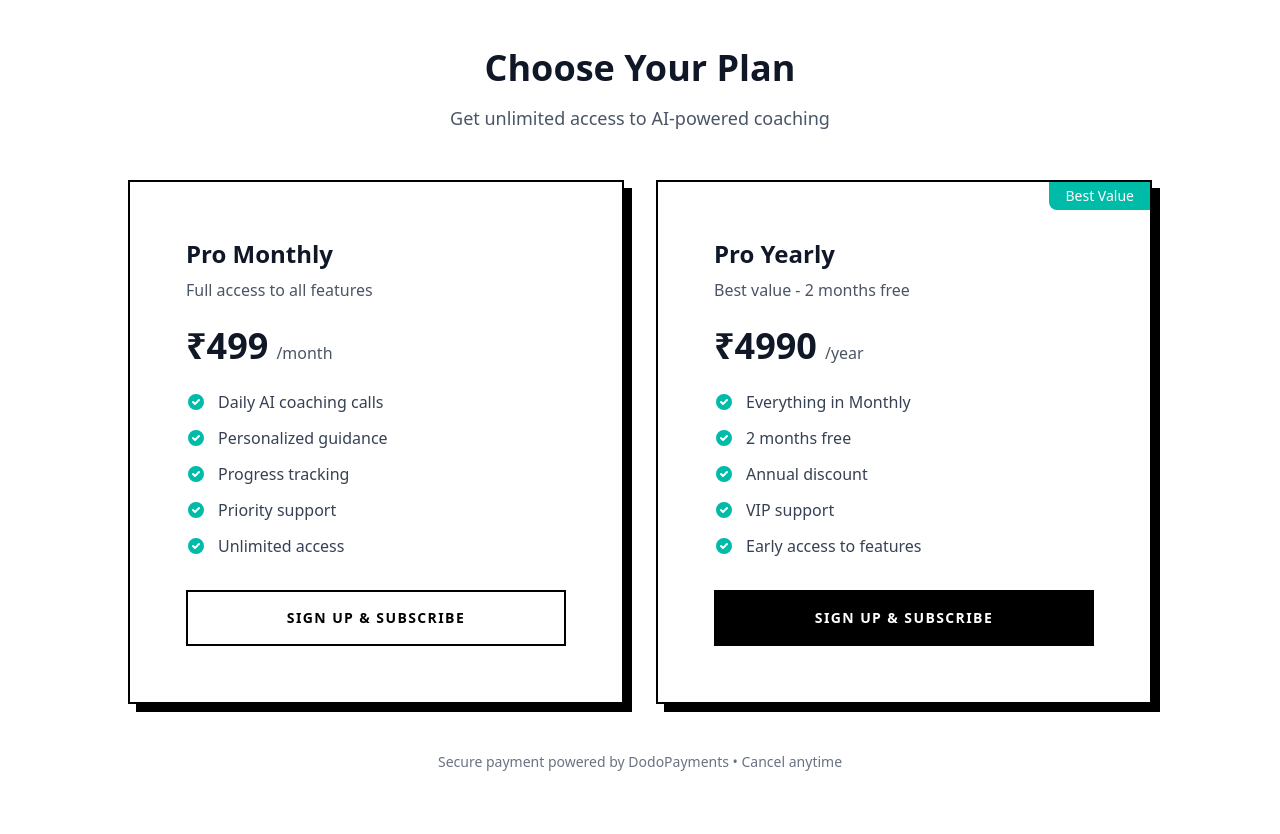
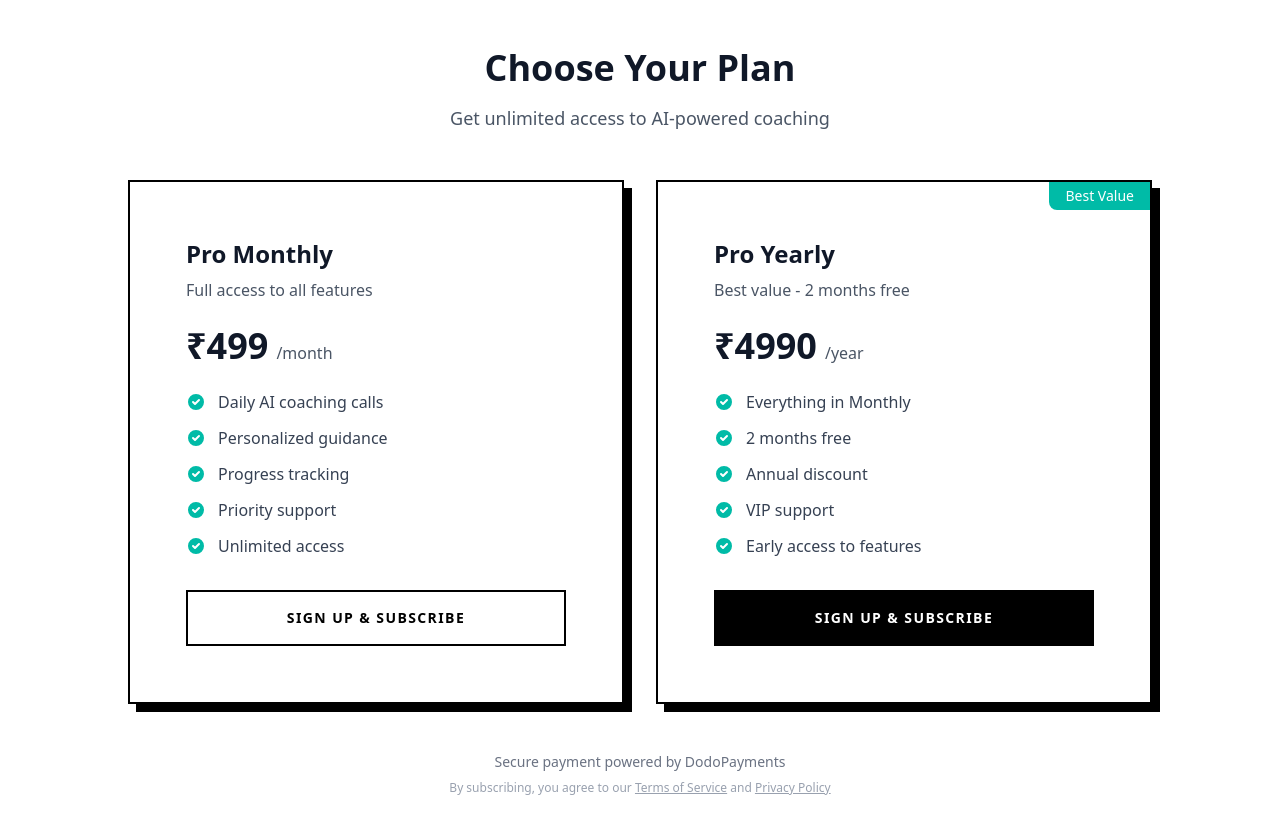
Before and after one commit to Rinshin-Jalal/you-plus-web, a Next.js app in the folder web/: page /checkout in a window 1280 px wide. Shown: the top 834 px of the page. Built offline with nearby package versions, Linux system fonts and the light colour scheme; no server answers.

Commit message:
feat(checkout): add legal links and terms agreement notice
Links to /legal/terms and /legal/privacy at bottom of checkout

```diff
--- a/web/src/app/checkout/page.tsx
+++ b/web/src/app/checkout/page.tsx
@@ -240,8 +240,14 @@ export default function CheckoutPage() {
         </div>
 
         <div className="text-center mt-12">
-          <p className="text-sm text-gray-500">
-            Secure payment powered by DodoPayments • Cancel anytime
+          <p className="text-sm text-gray-500 mb-2">
+            Secure payment powered by DodoPayments
+          </p>
+          <p className="text-xs text-gray-400">
+            By subscribing, you agree to our{' '}
+            <a href="/legal/terms" className="underline hover:text-gray-600">Terms of Service</a>
+            {' '}and{' '}
+            <a href="/legal/privacy" className="underline hover:text-gray-600">Privacy Policy</a>
           </p>
         </div>
       </div>
```
